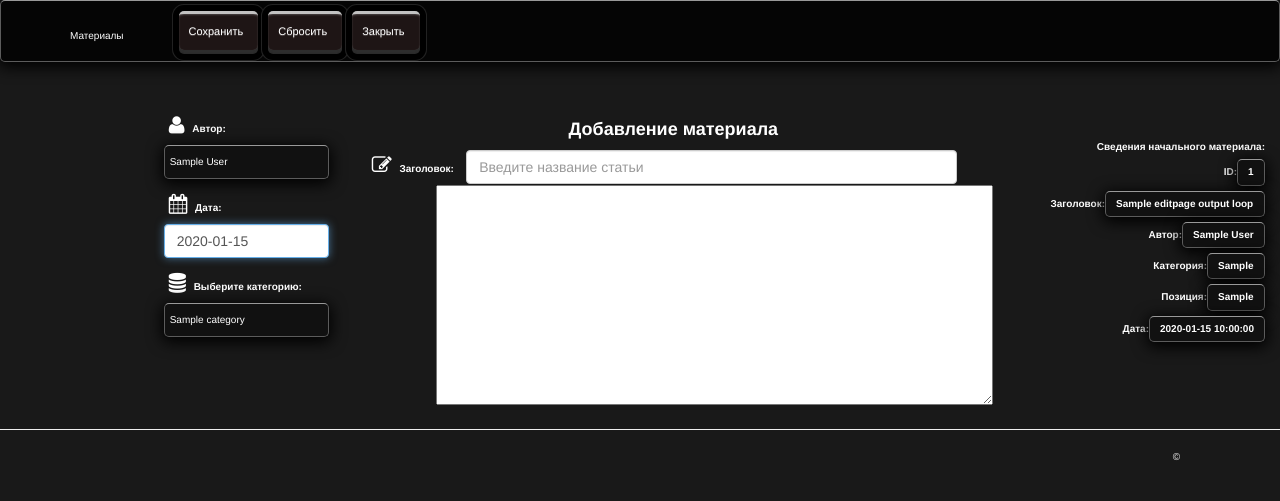
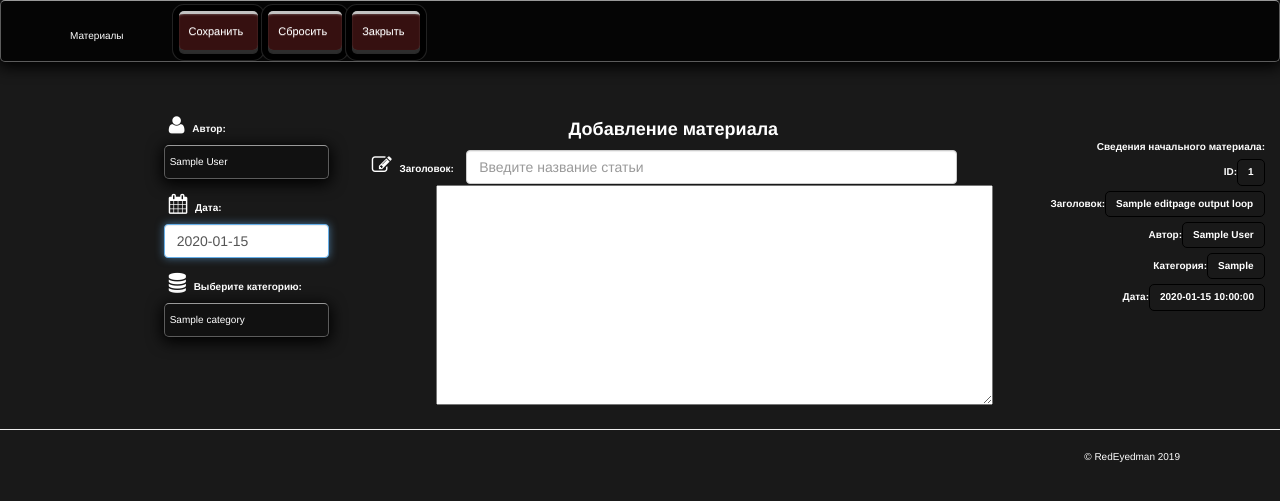
Before and after one commit to kergalym/redeyedman, a Python web app: template application/templates/adminboard/editpage.html in a window 1280 px wide. Shown: the top 501 px of the page. Run offline with Jinja, Linux system fonts and the light colour scheme; the template is opened without the code that fills it: most values are stand-ins (such as "Sample title", 1, 10 or a date in 2020); form fields are guessed from the names that the template uses; some libraries are stand-ins or nearby versions.

Commit message:
Small fixes in dashboard logics and changes in dashboard.css.

```diff
--- a/application/static/css/dashboard.css
+++ b/application/static/css/dashboard.css
@@ -161,7 +161,7 @@ input#f_upload {
     width: 160px;
 }
 
-select {
+.text-fields select {
     font: inherit;
     color:  #FFFFFF;
     background: #111111;
@@ -186,6 +186,26 @@ select {
     border-radius: 5px;
 }
 
+#articleparam-container select {
+    font: inherit;
+    color:  #FFFFFF;
+    background: inherit;
+    padding: 5px 10px 5px 10px;
+    -webkit-box-sizing: border-box;
+    -moz-box-sizing: border-box;
+    box-sizing: border-box;
+    -webkit-appearance: none;
+    -moz-appearance: none;
+    appearance: none;
+    /*box-shadow*/
+    border: 1px solid #000;
+    border-top: 1px solid #000;
+    /*border-radius*/
+    -webkit-border-radius: 5px;
+    -moz-border-radius: 5px;
+    border-radius: 5px;
+}
+
 #gfxconv #fileformat, #gfxconv #width, #gfxconv #height, #gfxconv #qrange {
     float: right;
     margin-top: -10%;
@@ -224,7 +244,7 @@ select {
         border-radius: 4px;
         margin-top: 15px;
         background-color: #434343;
-        background: #33232380;
+        background: rgba(96, 26, 26, 0.55);
         border: none;
         border-top: 3px solid #c2c2c2;
         -webkit-border-radius: 5px;
@@ -252,7 +272,7 @@ select {
         border-radius: 4px;
         margin-top: 15px;
         background-color: #434343;
-        background: #33232380;
+        background: rgba(96, 26, 26, 0.55);
         border: none;
         border-top: 3px solid #c2c2c2;
         -webkit-border-radius: 5px;
@@ -539,7 +559,7 @@ a:active, a:hover {
     font-size: 11px;
     text-decoration: none !important;
     background-color: #434343;
-    background: rgba(51, 35, 35, 0.55);  /*Fixed to rgba*/;
+    background: rgba(96, 26, 26, 0.55);  /*Fixed to rgba*/;
     color: #FFFFFF;
     border: none;
     border-top: 3px solid #c2c2c2;
@@ -645,7 +665,7 @@ a:active, a:hover {
     border-radius:4px;
     margin-top: 15px;
     background-color: #434343;
-    background: rgba(51, 35, 35, 0.55);  /*Fixed to rgba*/
+    background: rgba(96, 26, 26, 0.55);  /*Fixed to rgba*/
     border: none;
     border-top: 3px solid #c2c2c2;
     /*border-radius*/
@@ -720,7 +740,7 @@ a:active, a:hover {
     border-radius:4px;
     margin-top: 15px;
     background-color: #434343;
-    background: rgba(51, 35, 35, 0.55);  /*Fixed to rgba*/
+    background: rgba(96, 26, 26, 0.55); /*Fixed to rgba*/
     border: none;
     border-top: 3px solid #c2c2c2;
     /*border-radius*/
--- a/application/templates/adminboard/adminboard_inner.html
+++ b/application/templates/adminboard/adminboard_inner.html
@@ -69,7 +69,7 @@
                     <div id="toolbar">
                         <ul class="minibar-nav" >
                             <li><a class="button" enabled="" href="{{ url_for('add_editpage_content') }}">Добавить статью</a></li>
-                            <li><a class="button" enabled="" href="">Добавить категорию</a></li>
+                            <li><a class="button" enabled="" href="{{ url_for('add_editpage_category') }}">Добавить категорию</a></li>
                             <form class="form_class" method="POST" action="{{ request.path }}" >
                                 {{ form.csrf_token }}
                                 <li><input type="submit" id="rename" name="rename" value="Переименовать" class="button" enabled=""/></li>
--- a/application/templates/adminboard/adminboard_main.html
+++ b/application/templates/adminboard/adminboard_main.html
@@ -70,7 +70,7 @@
                     <div id="toolbar">
                         <ul class="minibar-nav">
                             <li><a class="button" enabled="" href="{{ url_for('add_editpage') }}">Добавить статью</a></li>
-                            <li><a class="button" enabled="" href="">Добавить категорию</a></li>
+                            <li><a class="button" enabled="" href="{{ url_for('add_editpage_category') }}">Добавить категорию</a></li>
                             <form class="form_class" method="POST" action="{{ request.path }}">
                                 {{ form.csrf_token }}
                                 <li><input type="submit" id="rename" name="rename" value="Переименовать" class="button" enabled=""/></li>
--- a/application/templates/adminboard/editpage.html
+++ b/application/templates/adminboard/editpage.html
@@ -44,9 +44,6 @@
             </tr>
             <tr>
                 <td><label style="word-wrap: break-word;">Категория:<select name="article_category"><option value="Категория:">{{ editpage_output_loop.article_category }}</option></select></label></td>
-            </tr>
-            <tr>
-                <td><label>Позиция:<select name="article_category"><option value="Позиция:">{{ editpage_output_loop.pos_category }}</option></select></label></td>
             </tr>
             <tr>
                 <td><label>Дата:<select name="article_date"><option value="Дата:">{{ editpage_output_loop.article_date }}</option></select></label></td>
@@ -103,7 +100,6 @@
                                class="form-control", placeholder="Введите название статьи") }}
                 </div>
                 <textarea id="article_text" name="article_text" rows="15" cols="80" style="width: 80%">
-                    {{ form.article_text }}
                 </textarea>
                 <script>
     CKEDITOR.replace('article_text', {
@@ -118,7 +114,7 @@
     <hr>
 
     <footer>
-        <p align="right"class="copyright">&copy; </p>
+        <p align="right"class="copyright">&copy; RedEyedman 2019 </p>
     </footer>
 </div> <!-- /container -->
 
--- a/application/templates/adminboard/editpage_category.html
+++ b/application/templates/adminboard/editpage_category.html
@@ -87,7 +87,6 @@
                                class="form-control", placeholder="Введите название статьи") }}
                 </div>
                 <textarea id="category_desc" name="category_desc" rows="15" cols="80" style="width: 80%">
-                    {{ form.category_desc }}
                 </textarea>
                 <script>
 CKEDITOR.replace('category_desc', {
@@ -102,7 +101,7 @@ CKEDITOR.replace('category_desc', {toolbar: 'filebrowser'});
     <hr>
 
     <footer>
-        <p align="right"class="copyright">&copy;</p>
+        <p align="right"class="copyright">&copy; RedEyedman 2019 </p>
     </footer>
 </div> <!-- /container -->
 
--- a/application/templates/adminboard/editpage_content.html
+++ b/application/templates/adminboard/editpage_content.html
@@ -97,7 +97,6 @@
                                class="form-control", placeholder="Введите название статьи") }}
                 </div>
                 <textarea id="content_text" name="content_text" rows="15" cols="80" style="width: 80%">
-                {{ form.content_text }}
                 </textarea>
                 <script>
             CKEDITOR.replace('content_text', {
@@ -112,7 +111,7 @@
     <hr>
 
     <footer>
-        <p align="right"class="copyright">&copy; </p>
+        <p align="right"class="copyright">&copy; RedEyedman 2019 </p>
     </footer>
 </div> <!-- /container -->
 
--- a/application/templates/adminboard/editpage_id.html
+++ b/application/templates/adminboard/editpage_id.html
@@ -121,7 +121,7 @@
 	<hr>
 
 	<footer>
-		<p align="right"class="copyright">&copy;</p>
+		<p align="right"class="copyright">&copy; RedEyedman 2019 </p>
 	</footer>
 </div> <!-- /container -->
 
--- a/application/templates/adminboard/editpage_id_category.html
+++ b/application/templates/adminboard/editpage_id_category.html
@@ -104,7 +104,7 @@
     <hr>
 
     <footer>
-        <p align="right"class="copyright">&copy;</p>
+        <p align="right"class="copyright">&copy; RedEyedman 2019 </p>
     </footer>
 </div> <!-- /container -->
 
--- a/application/templates/adminboard/editpage_id_content.html
+++ b/application/templates/adminboard/editpage_id_content.html
@@ -122,7 +122,7 @@
 	<hr>
 
 	<footer>
-		<p align="right"class="copyright">&copy;</p>
+		<p align="right"class="copyright">&copy; RedEyedman 2019 </p>
 	</footer>
 </div> <!-- /container -->
 
--- a/application/templates/adminboard/editpage_id_users.html
+++ b/application/templates/adminboard/editpage_id_users.html
@@ -114,7 +114,7 @@
 	<hr>
 
 	<footer>
-		<p align="right"class="copyright">&copy;</p>
+		<p align="right"class="copyright">&copy; RedEyedman 2019 </p>
 	</footer>
 </div> <!-- /container -->
 
```
Also changed, not shown: application/views/viewedit.py (+5 -4 lines), application/views/viewedit_category.py (+28 -25 lines), application/views/viewedit_content.py (+30 -27 lines).
